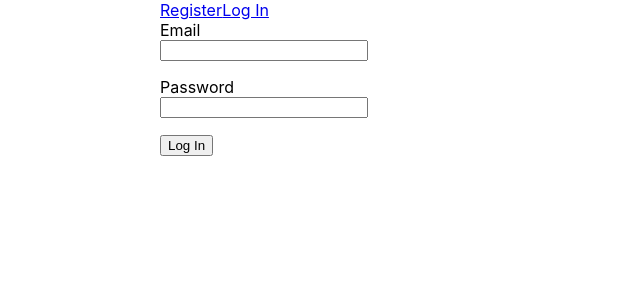
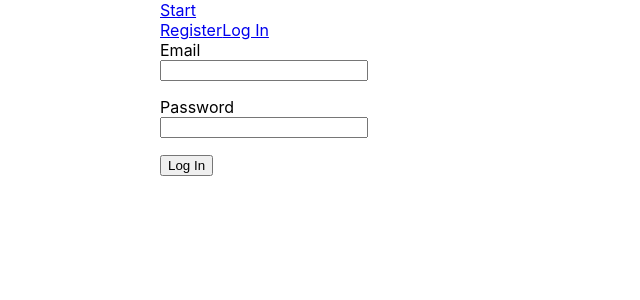
Before and after one commit to SofiyaKalynovska/goit-react-hw-08-phonebook, a React (Create React App) app: page /login in a window 1280 px wide. Shown: the top 300 px of the page, without its empty margins (0-640 px from the left). Built offline with nearby package versions, Linux system fonts and the light colour scheme.

Commit message:
Add Start page to navigation

```diff
--- a/src/components/AppBar.jsx
+++ b/src/components/AppBar.jsx
@@ -8,9 +8,9 @@ export const AppBar = () => {
   const { isLoggedIn } = useAuth();
 
   return (
-    <header>
+    <div>
       <Navigation />
       {isLoggedIn ? <UserMenu /> : <AuthNav />}
-    </header>
+    </div>
   );
 };
--- a/src/components/Navigation.jsx
+++ b/src/components/Navigation.jsx
@@ -6,11 +6,11 @@ export const Navigation = () => {
   const { isLoggedIn } = useAuth();
   return (
     <nav>
-      {isLoggedIn && (
+      {isLoggedIn ? (
         <Link to="/contacts">
           Contacts
         </Link>
-      )}
+      ) : <Link to="/">Start</Link>}
 
     </nav>
   );
```
